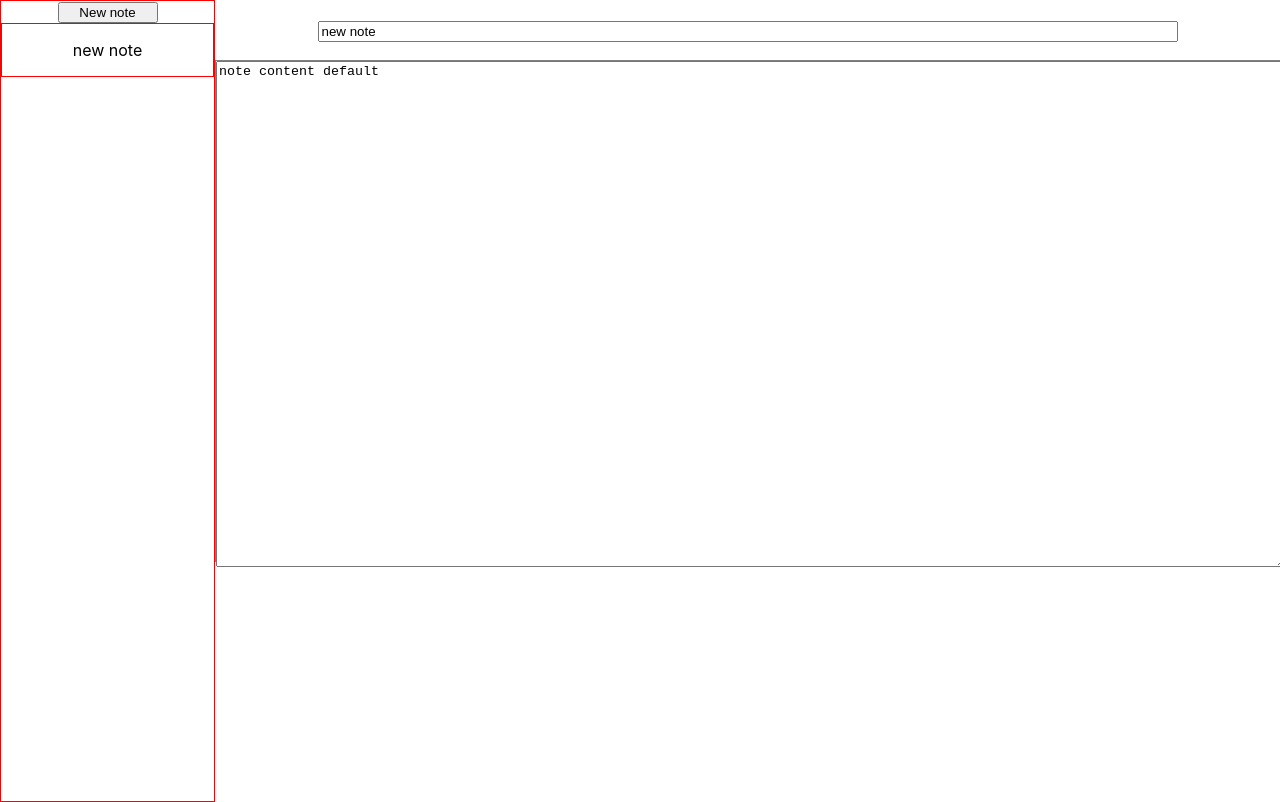
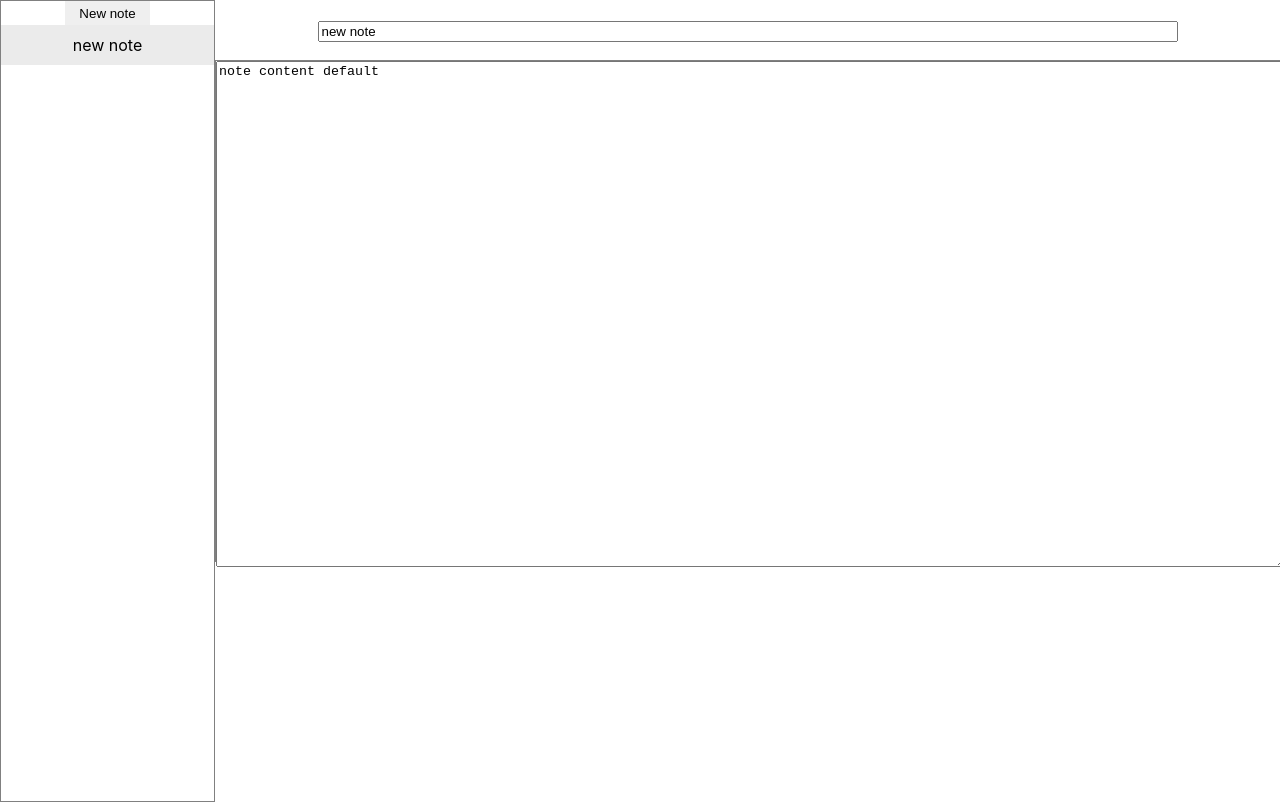
Before and after one commit to AlexanderRyb/ReactNotes, a React (Create React App) app: page / in a window 1280 px wide. Built offline with nearby package versions, Linux system fonts and the light colour scheme.

Commit message:
sidebar styles

```diff
--- a/src/Components/Sidebar/Sidebar.tsx
+++ b/src/Components/Sidebar/Sidebar.tsx
@@ -8,7 +8,6 @@ const notelist = useSelector((state: any) => state.notes)
 
 const handleClick = () => { dispatch(createNote)};
 let notes =[]
-let className = 'note-item';
 const activeNote = useSelector((state: any)=> state.activeNote)
 
 notes = notelist.map((item: any) => (
@@ -23,7 +22,7 @@ notes = notelist.map((item: any) => (
   dispatch(switchNote(item.id))
 }
   } >
-    <p>{item.title} </p>
+    {item.title}
     </div>
     ))
 
--- a/src/Components/Sidebar/sidebar.css
+++ b/src/Components/Sidebar/sidebar.css
@@ -1,17 +1,26 @@
-.main-body{
-    width: 20%;
-    height: 100vh;
-    border: 1px solid red;
+.main-body {
+  width: 20%;
+  height: 100vh;
+  border: 1px solid grey;
+}
+.new-note-button {
+  width: 100px;
+}
+.note-item {
+  width: 100%;
+  box-sizing: border-box;
+  padding: 10px;
+}
+.active-note-item {
+  height: 40px;
+  box-sizing: border-box;
+  padding: 10px;
 
+  background-color: #ebebeb;
+  height: 100%;
 }
 .new-note-button{
-    width: 100px;
+    width: 40%;
+    Height: 3%;
+    border: none;
 }
-.note-item{
-    width: 100%;
-    border: 1px solid black;
-}
-.active-note-item{
-
-    border: 1px solid red;
-}
```
